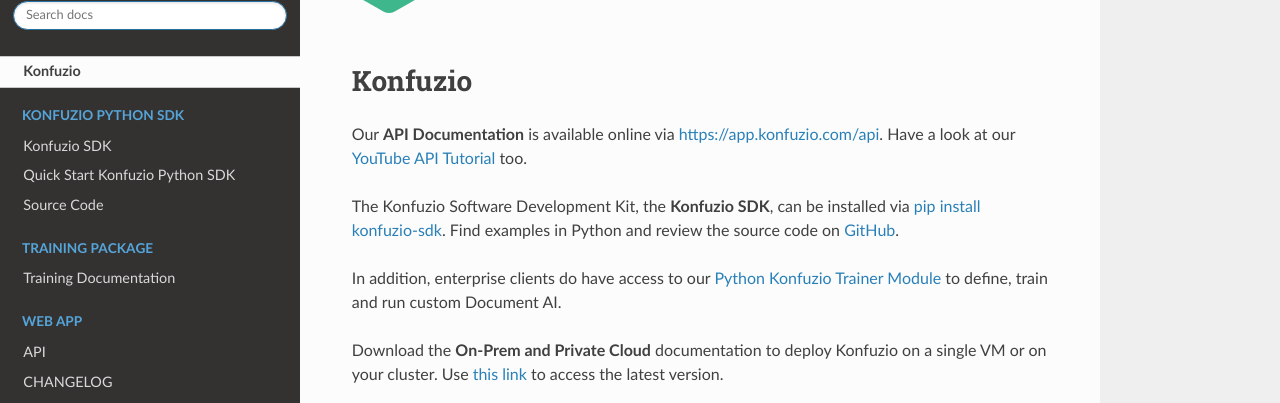
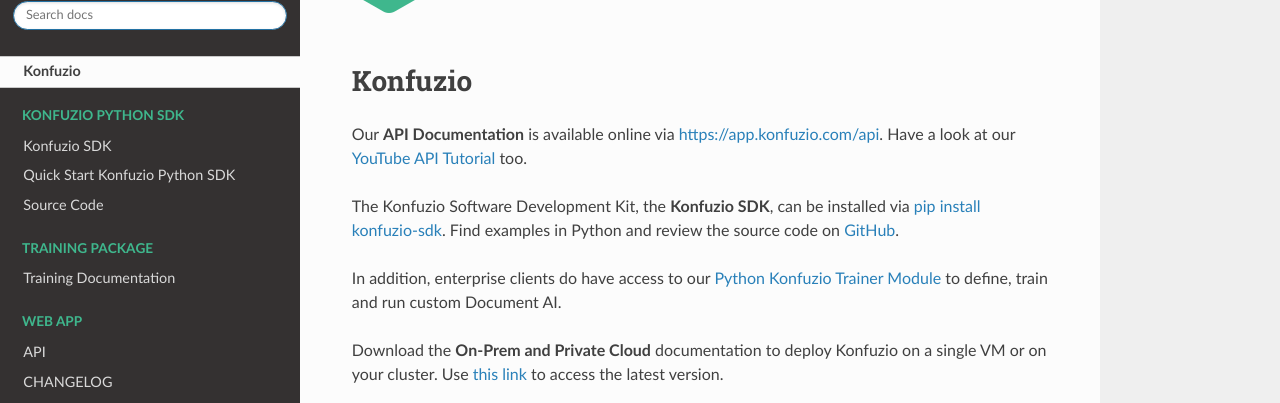
Before and after one commit to konfuzio-ai/konfuzio-sdk, a Sphinx documentation site: the page built from docs/index.rst, in a window 1280 px wide. Shown: the part 168-571 px from the top of the page. Built offline with Sphinx 7.4.7 and the Read the Docs theme 2.0.0, drawn with Linux system fonts in a browser that asks for light colours.

Commit message:
fix accent color

```diff
--- a/docs/_static/custom.css
+++ b/docs/_static/custom.css
@@ -9,7 +9,15 @@
     line-height: normal;
     background: transparent !important;
     color: #2980b9;
-    border-top: 3px solid #44b78b; !important
+    border-top: 3px solid #44b78b !important;
     padding: 6px;
     position: relative;
 }
+
+.wy-menu-vertical header, .wy-menu-vertical p.caption {
+    color: #3fb78d;
+}
+
+.wy-nav-top {
+    background: #3fb78d;
+}
```
